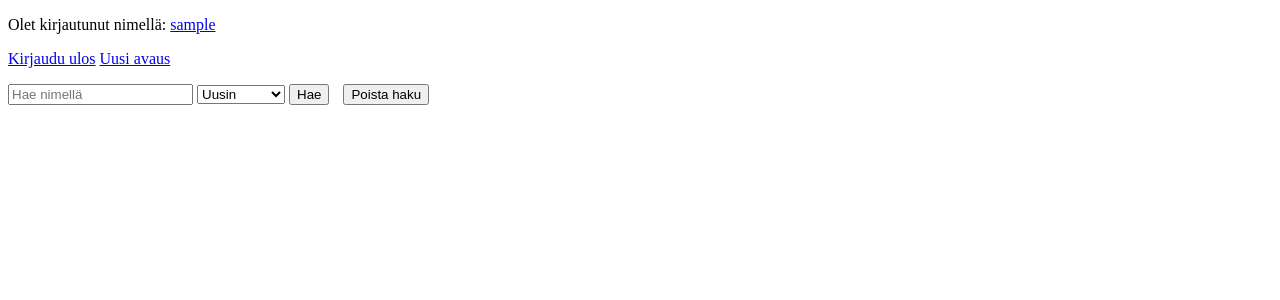
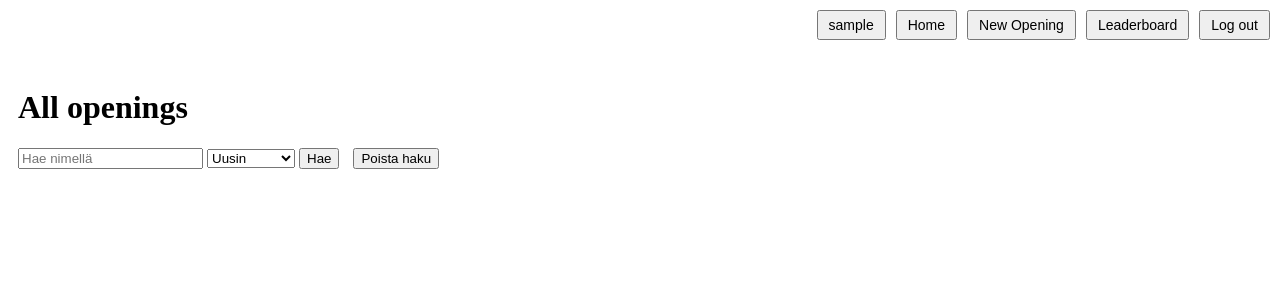
Before and after one commit to TuomasHirv/shakkiavaukset, a Flask app: page / in a window 1280 px wide. Shown: the top 300 px of the page. Run offline with Flask 3, Linux system fonts and the light colour scheme; the visitor is signed in with stand-in values (Sample User, id 1); data that the repository does not hold is empty; some libraries are stand-ins or nearby versions.

Commit message:
Starting to transalte the code from finnish to english

```diff
--- a/app.py
+++ b/app.py
@@ -20,10 +20,10 @@ csrf = CSRFProtect(app)
 
 @app.route("/")
 def index():
-    haku = request.args.get("haku", "")
-    järjestys = request.args.get("jarjestys", "id")
-    avaukset = siirrot_reader.hae_avauksia(0, 9, järjestys, haku)
-    return render_template("index.html", lista = avaukset, jarjestys = järjestys, haku=haku)
+    search = request.args.get("haku", "")
+    order = request.args.get("jarjestys", "id")
+    avaukset = siirrot_reader.hae_avauksia(0, 9, order, search)
+    return render_template("index.html", lista = avaukset, jarjestys = order, haku=search)
 
 @app.route("/register")
 def register():
@@ -76,23 +76,23 @@ def new_item():
 
 @app.route("/create_item", methods=["POST"])
 def create_item():
-    nimi = request.form["nimi"]
-    tekija = session["username"]
+    name = request.form["nimi"]
+    creator = session["username"]
     eco_code = request.form["eco_code"]
-    kuvaus = request.form["kuvaus"]
-    siirrot = request.form["siirrot"]
+    description = request.form["kuvaus"]
+    moves = request.form["siirrot"]
 
     errors = []
-    nimi_letters = len(re.findall(r"[A-Za-z]", nimi))
-    if nimi_letters < 5 or nimi_letters > 30:
+    name_letters = len(re.findall(r"[A-Za-z]", name))
+    if name_letters < 5 or name_letters > 30:
         errors.append("Name must be between 5 and 30 letters (spaces, numbers, symbols ignored).")
 
-    kuvaus_letters = len(re.findall(r"[A-Za-z]", kuvaus))
-    if kuvaus_letters < 5 or kuvaus_letters > 60:
+    description_letters = len(re.findall(r"[A-Za-z]", description))
+    if description_letters < 5 or description_letters > 60:
         errors.append("Description must be between 5 and 60 letters (spaces, numbers, symbols ignored).")
 
-    siirrot_count = len(re.findall(r"[A-Za-z0-9]", siirrot))
-    if siirrot_count < 6 or siirrot_count > 60:
+    moves_count = len(re.findall(r"[A-Za-z0-9]", moves))
+    if moves_count < 6 or moves_count > 60:
         errors.append("Moves must be between 6 and 60 letters/numbers (spaces and symbols ignored).")
 
     if errors:
@@ -100,23 +100,23 @@ def create_item():
             flash(err)
         return redirect(url_for("new_item"))
 
-    tarkistus = siirrot.split()
-    for move in tarkistus:
+    check = moves.split()
+    for move in check:
         move = move.strip()
         if not SAN_PATTERN.match(move):
             errors.append(f"Invalid chess move: {move}")
     id = -1
     try:
         sql = "INSERT INTO avaukset (nimi, kuvaus, eco_code, tykkaykset, tykkaajat_nimi, tekija) VALUES (?, ?, ?, ?, ?, ?)"
-        db.execute(sql, [nimi, kuvaus, eco_code, 0, "", tekija])
+        db.execute(sql, [name, description, eco_code, 0, "", creator])
         id = db.last_insert_id()
     except sqlite3.IntegrityError:
         return "VIRHE: Jokin Meni pieleen"
     if (id != -1):
 
-        lista = siirrot_reader.teksti_listaksi(siirrot, id)
+        all = siirrot_reader.teksti_listaksi(moves, id)
         sql2 = "INSERT INTO moves (avaus_id, siirto_numero, color, siirto) VALUES (?, ?, ?, ?)"
-        for siirto in lista:
+        for siirto in all:
             db.execute(sql2, [siirto["avaus_id"], siirto["siirto_numero"], siirto["color"], siirto["siirto"]])
         return redirect(url_for("opening_detail", opening_id=id))
     return redirect(url_for("opening_detail", opening_id=id))
--- a/templates/base.html
+++ b/templates/base.html
@@ -1,26 +1,64 @@
 <!DOCTYPE html>
 <html lang="en">
+
 <head>
     <meta charset="UTF-8">
     <title>{% block title %}My Chess Openings{% endblock %}</title>
     <style>
-        .home-button {
-            position: fixed;
-            top: 10px;
-            right: 10px;
-            z-index: 1000;
-        }
+    .top-buttons {
+        position: fixed;       /* stick to screen */
+        top: 10px;             /* distance from top */
+        right: 10px;           /* distance from right */
+        z-index: 1000;         /* stay above content */
+        display: flex;         /* arrange buttons in a row */
+        gap: 10px;             /* space between buttons */
+        flex-wrap: wrap;       /* wrap if screen is too narrow */
+    }
+
+    .top-buttons button {
+        padding: 5px 10px;
+        font-size: 14px;
+        max-width: 120px;
+        white-space: nowrap;
+        overflow: hidden;
+        cursor: pointer;
+    }
+    .content {
+    padding-top: 60px; /* adjust this to the height of your top buttons */
+    padding-left: 10px; /* optional: some horizontal padding */
+    padding-right: 10px;
+    }
+
     </style>
 </head>
-<body>
-
-    <form action="{{ url_for('index') }}" method="get" class="home-button">
+<div class="top-buttons">
+    {% if session.username %}
+        <form action="{{ url_for('user_profile', username=session.username) }}" method="get">
+        <button type="submit">{{ session.username }}</button>
+    </form>
+    {% endif %}
+    <form action="{{ url_for('index') }}" method="get">
         <button type="submit">Home</button>
     </form>
+    {% if session.username %}
+    <form action="/new_item" method="get">
+        <button type="submit">New Opening</button>
+    </form>
+    {% endif %}
+    <form action="/leaderboard" method="get">
+        <button type="submit">Leaderboard</button>
+    </form>
+    {% if session.username %}
+        <form action="/logout" method="get">
+            <button type="submit">Log out</button>
+        </form>
+    {% else %}
+        <form action="/" method="get">
+            <button type="submit">Log in</button>
+        </form>
+    {% endif %}
 
-    <div>
-        {% block content %}{% endblock %}
-    </div>
-
-</body>
-</html>
+</div>
+<div class="content">
+    {% block content %}{% endblock %}
+</div>
--- a/templates/index.html
+++ b/templates/index.html
@@ -1,6 +1,8 @@
 <!DOCTYPE html>
 <html lang="en">
 <html>
+{% extends "base.html" %}
+{% block content %}
 
 <head>
   <title>Kirjautuminen</title>
@@ -17,16 +19,7 @@
 
 <body>
   {% if session.username %}
-  <p>
-    Olet kirjautunut nimellä:
-    <a href="{{ url_for('user_profile', username=session.username) }}">
-      {{ session.username }}
-    </a>
-  </p>
-  <p>
-    <a href="/logout">Kirjaudu ulos</a>
-    <a href="/new_item">Uusi avaus</a>
-  </p>
+  <h1>All openings</h1>
   <form action="/" method="get">
     <input type="text" name="haku" value= "{{haku}}" placeholder="Hae nimellä">
   <select name="jarjestys">
@@ -68,3 +61,4 @@
 </body>
 
 </html>
+{% endblock %}
--- a/templates/leaderboard.html
+++ b/templates/leaderboard.html
@@ -43,5 +43,5 @@
         {% endfor %}
     </table>
 </body>
+</html>
 {% endblock %}
-</html>
--- a/templates/user.html
+++ b/templates/user.html
@@ -1,3 +1,6 @@
+{% extends "base.html" %}
+{% block content %}
+
 <h1>{{ username }}</h1>
 
 <p><strong>Tykkäykset:</strong> {{ total_likes }}</p>
@@ -38,3 +41,4 @@
     {% endfor %}
 
 </table>
+{% endblock %}
--- a/templates/viewer.html
+++ b/templates/viewer.html
@@ -1,5 +1,6 @@
+{% extends "base.html" %}
 
-
+{% block content %}
 <h1>{{ avaus["nimi"] }}</h1>
 <p><strong>Tekijä:
     <a href="{{ url_for('user_profile', username=avaus['tekija']) }}">
@@ -99,3 +100,4 @@
 
 </div>
 {% endfor %}
+{% endblock %}
```
Also changed, not shown: templates/new_item.html (+9 -0 lines).
